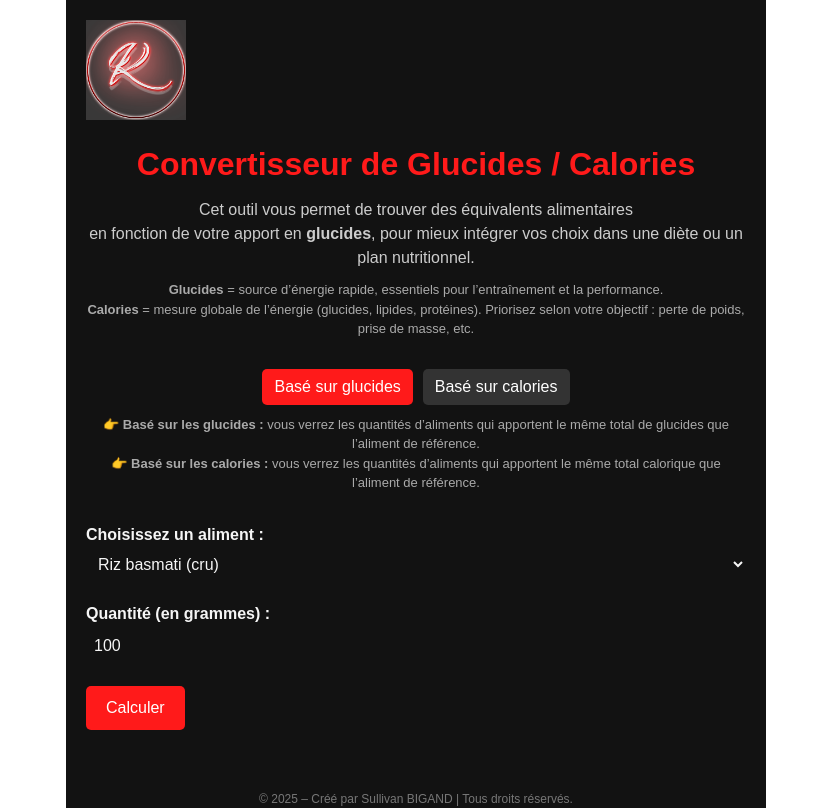
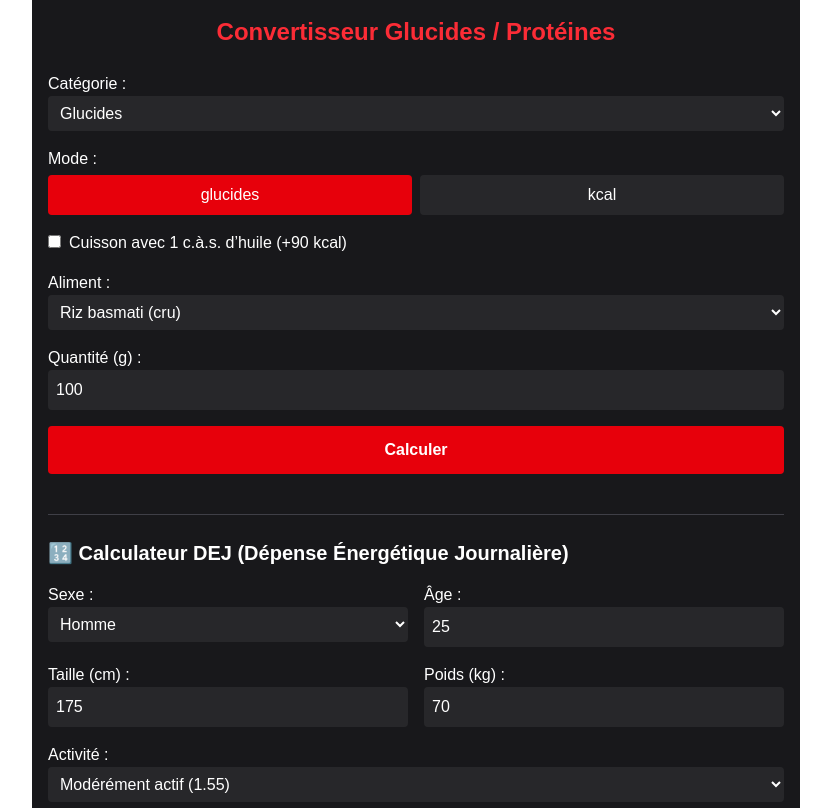
Before and after one commit to Krakitoo/convertisseur-glucides, a Next.js app: page / in a window 1280 px wide. Shown: the top 808 px of the page, without its empty margins (224-1055 px from the left). Built offline with nearby package versions, Linux system fonts and the light colour scheme.

Commit message:
mise à jour complète avec aliments + calculs corrigés

```diff
--- a/src/app/page.tsx
+++ b/src/app/page.tsx
@@ -8,6 +8,7 @@ type Aliment = {
   proteines: number;
   lipides: number;
   ratio: number;
+  categorie: 'glucide' | 'proteine';
 };
 
 type Resultat = {
@@ -21,155 +22,193 @@ type Resultat = {
 };
 
 const aliments: Record<string, Aliment> = {
-  "Riz basmati (cru)": { kcal: 353, glucides: 77.8, proteines: 7.7, lipides: 0.8, ratio: 3.2 },
-  "Riz complet (cru)": { kcal: 362, glucides: 76, proteines: 7.5, lipides: 2.2, ratio: 3.1 },
-  "Pâtes blé dur (crues)": { kcal: 353, glucides: 71, proteines: 12, lipides: 1.5, ratio: 2.5 },
-  "Pâtes complètes (crues)": { kcal: 348, glucides: 65, proteines: 13, lipides: 2.5, ratio: 2.4 },
-  "Lentilles vertes (crues)": { kcal: 352, glucides: 63.4, proteines: 24.6, lipides: 1.1, ratio: 2.7 },
-  "Lentilles corail (crues)": { kcal: 352, glucides: 63.4, proteines: 24.6, lipides: 1.1, ratio: 2.5 },
-  "Quinoa (cru)": { kcal: 358, glucides: 58.1, proteines: 14, lipides: 6.1, ratio: 2.5 },
-  "Pomme de terre (crue)": { kcal: 77, glucides: 17, proteines: 2, lipides: 0.1, ratio: 1.05 },
+  // Glucides
+  "Riz basmati (cru)": { kcal: 353, glucides: 77.8, proteines: 7.7, lipides: 0.8, ratio: 3.2, categorie: 'glucide' },
+  "Riz complet (cru)": { kcal: 362, glucides: 76, proteines: 7.5, lipides: 2.2, ratio: 3.1, categorie: 'glucide' },
+  "Pâtes blé dur (crues)": { kcal: 353, glucides: 71, proteines: 12, lipides: 1.5, ratio: 2.5, categorie: 'glucide' },
+  "Pâtes complètes (crues)": { kcal: 348, glucides: 65, proteines: 13, lipides: 2.5, ratio: 2.4, categorie: 'glucide' },
+  "Lentilles vertes (crues)": { kcal: 352, glucides: 63.4, proteines: 24.6, lipides: 1.1, ratio: 2.7, categorie: 'glucide' },
+  "Lentilles corail (crues)": { kcal: 352, glucides: 63.4, proteines: 24.6, lipides: 1.1, ratio: 2.5, categorie: 'glucide' },
+  "Quinoa (cru)": { kcal: 358, glucides: 58.1, proteines: 14, lipides: 6.1, ratio: 2.5, categorie: 'glucide' },
+  "Pomme de terre (crue)": { kcal: 77, glucides: 17, proteines: 2, lipides: 0.1, ratio: 1.05, categorie: 'glucide' },
+  "Patate douce (crue)": { kcal: 86, glucides: 20.1, proteines: 1.6, lipides: 0.1, ratio: 2.5, categorie: 'glucide' },
+  "Flocons d’avoine": { kcal: 367, glucides: 58.7, proteines: 13.5, lipides: 7, ratio: 2.1, categorie: 'glucide' },
+  "Semoule (crue)": { kcal: 360, glucides: 72, proteines: 11, lipides: 1.5, ratio: 2.7, categorie: 'glucide' },
+  "Boulgour (cru)": { kcal: 342, glucides: 76, proteines: 12.3, lipides: 1.8, ratio: 2.5, categorie: 'glucide' },
+  "Pain complet": { kcal: 247, glucides: 41.5, proteines: 8.4, lipides: 2.1, ratio: 1.0, categorie: 'glucide' },
+
+  // Protéines
+  "Blanc de poulet (cru)": { kcal: 110, glucides: 0, proteines: 23.5, lipides: 1.2, ratio: 1.0, categorie: 'proteine' },
+  "Escalope de dinde (crue)": { kcal: 105, glucides: 0, proteines: 24, lipides: 1.0, ratio: 1.0, categorie: 'proteine' },
+  "Steak haché 5% (cru)": { kcal: 133, glucides: 0, proteines: 21, lipides: 5, ratio: 1.0, categorie: 'proteine' },
+  "Steak haché 15% (cru)": { kcal: 211, glucides: 0, proteines: 18, lipides: 15, ratio: 1.0, categorie: 'proteine' },
+  "Oeuf entier (60g)": { kcal: 90, glucides: 0.6, proteines: 7.5, lipides: 6.5, ratio: 1.0, categorie: 'proteine' },
+  "Blanc d’oeuf (30g)": { kcal: 15, glucides: 0.2, proteines: 3.5, lipides: 0, ratio: 1.0, categorie: 'proteine' },
+  "Saumon (cru)": { kcal: 206, glucides: 0, proteines: 20, lipides: 13, ratio: 1.0, categorie: 'proteine' },
+  "Thon naturel (boîte)": { kcal: 113, glucides: 0, proteines: 25, lipides: 1, ratio: 1.0, categorie: 'proteine' },
+  "Cabillaud (cru)": { kcal: 82, glucides: 0, proteines: 18, lipides: 0.7, ratio: 1.0, categorie: 'proteine' },
+  "Crevettes (cuites)": { kcal: 90, glucides: 0.9, proteines: 19, lipides: 1, ratio: 1.0, categorie: 'proteine' }
 };
 
-export default function Home() {
+export default function Page() {
   const [aliment, setAliment] = useState("Riz basmati (cru)");
   const [quantite, setQuantite] = useState(100);
   const [resultats, setResultats] = useState<Resultat[]>([]);
-  const [mode, setMode] = useState<"glucides" | "kcal">("glucides");
+  const [categorie, setCategorie] = useState<'glucide' | 'proteine'>('glucide');
+  const [mode, setMode] = useState<'glucides' | 'kcal' | 'proteines'>('glucides');
+  const [avecHuile, setAvecHuile] = useState(false);
+  const [sexe, setSexe] = useState<'homme' | 'femme'>('homme');
+  const [age, setAge] = useState(25);
+  const [taille, setTaille] = useState(175);
+  const [poids, setPoids] = useState(70);
+  const [activite, setActivite] = useState(1.55);
+  const [dej, setDej] = useState<number | null>(null);
+
+  const alimentsFiltres = Object.entries(aliments).filter(([_, a]) => a.categorie === categorie);
 
   const calculer = () => {
     const ref = aliments[aliment];
-    const refValue = mode === "glucides"
-      ? (quantite * ref.glucides) / 100
-      : (quantite * ref.kcal) / 100;
+    const qRef = quantite;
+    const g = (qRef * ref.glucides) / 100;
+    const p = (qRef * ref.proteines) / 100;
+    const k = (qRef * ref.kcal) / 100;
+    const valeurRef = mode === 'glucides' ? g : mode === 'proteines' ? p : k;
 
-    const resultatsEquivalents = Object.entries(aliments).map(([nom, val]) => {
-      const qCrue = (refValue * 100) / (mode === "glucides" ? val.glucides : val.kcal);
+    const resultatsEquivalents = alimentsFiltres.map(([nom, val]) => {
+      const cible = mode === 'glucides' ? val.glucides : mode === 'proteines' ? val.proteines : val.kcal;
+      const qCrue = (valeurRef * 100) / cible;
       const qCuire = qCrue * val.ratio;
-      const glucides = (qCrue * val.glucides) / 100;
-      const prot = (qCrue * val.proteines) / 100;
-      const lip = (qCrue * val.lipides) / 100;
-      const kcal = (qCrue * val.kcal) / 100;
-
+      let g2 = (qCrue * val.glucides) / 100;
+      let p2 = (qCrue * val.proteines) / 100;
+      let l2 = (qCrue * val.lipides) / 100;
+      let k2 = (qCrue * val.kcal) / 100;
+      if (avecHuile) { l2 += 10; k2 += 90; }
       return {
         nom,
         qCrue: qCrue.toFixed(1),
         qCuire: qCuire.toFixed(1),
-        glucides: glucides.toFixed(1),
-        proteines: prot.toFixed(1),
-        lipides: lip.toFixed(1),
-        kcal: kcal.toFixed(1),
+        glucides: g2.toFixed(1),
+        proteines: p2.toFixed(1),
+        lipides: l2.toFixed(1),
+        kcal: k2.toFixed(1)
       };
     });
-
     setResultats(resultatsEquivalents);
   };
 
+  const calculerDEJ = () => {
+    const bmr = sexe === 'homme'
+      ? 10 * poids + 6.25 * taille - 5 * age + 5
+      : 10 * poids + 6.25 * taille - 5 * age - 161;
+    setDej(Math.round(bmr * activite));
+  };
+
   return (
-    <main style={{ maxWidth: 700, margin: "0 auto", padding: 20, fontFamily: "Arial, sans-serif", backgroundColor: "#121212", color: "#f5f5f5", minHeight: "100vh" }}>
-      <div style={{ textAlign: "center", marginBottom: 20 }}>
-        <img src="/image krakito.png" alt="Logo" width={100} height={100} />
-      </div>
+    <main className="max-w-3xl mx-auto p-4 text-white bg-zinc-900 min-h-screen">
+      <h1 className="text-2xl text-red-500 font-bold text-center mb-6">Convertisseur Glucides / Protéines</h1>
 
-      <h1 style={{ fontSize: "32px", fontWeight: "bold", textAlign: "center", marginBottom: 10, color: "#ff1a1a" }}>
-        Convertisseur de Glucides / Calories
-      </h1>
-
-      <p style={{ textAlign: "center", marginBottom: 10, color: "#ccc" }}>
-        Cet outil vous permet de trouver des équivalents alimentaires<br />
-        en fonction de votre apport en <strong>{mode === "glucides" ? "glucides" : "calories"}</strong>,
-        pour mieux intégrer vos choix dans une diète ou un plan nutritionnel.
-      </p>
-
-      <p style={{ textAlign: "center", marginBottom: 30, fontSize: 13, color: "#aaa" }}>
-        <strong>Glucides</strong> = source d’énergie rapide, essentiels pour l’entraînement et la performance.<br />
-        <strong>Calories</strong> = mesure globale de l’énergie (glucides, lipides, protéines). Priorisez selon votre objectif : perte de poids, prise de masse, etc.
-      </p>
-
-      <div style={{ textAlign: "center", marginBottom: 10 }}>
-        <button onClick={() => setMode("glucides")} style={{ marginRight: 10, backgroundColor: mode === "glucides" ? "#ff1a1a" : "#333", color: "white", padding: "6px 12px", border: "none", borderRadius: 5 }}>
-          Basé sur glucides
-        </button>
-        <button onClick={() => setMode("kcal")} style={{ backgroundColor: mode === "kcal" ? "#ff1a1a" : "#333", color: "white", padding: "6px 12px", border: "none", borderRadius: 5 }}>
-          Basé sur calories
-        </button>
-      </div>
-
-      <p style={{ textAlign: "center", marginBottom: 30, fontSize: 13, color: "#aaa" }}>
-        👉 <strong>Basé sur les glucides :</strong> vous verrez les quantités d’aliments qui apportent le même total de glucides que l’aliment de référence.<br />
-        👉 <strong>Basé sur les calories :</strong> vous verrez les quantités d’aliments qui apportent le même total calorique que l’aliment de référence.
-      </p>
-
-      <div style={{ marginBottom: 20 }}>
-        <label><strong>Choisissez un aliment :</strong></label><br />
-        <select value={aliment} onChange={(e) => setAliment(e.target.value)} style={{ width: "100%", padding: 8 }}>
-          {Object.keys(aliments).map((nom) => (
-            <option key={nom} value={nom}>{nom}</option>
-          ))}
+      <div className="mb-4">
+        <label>Catégorie :</label>
+        <select value={categorie} onChange={(e) => {
+          const c = e.target.value as 'glucide' | 'proteine';
+          setCategorie(c);
+          setMode(c === 'glucide' ? 'glucides' : 'proteines');
+        }} className="w-full p-2 bg-zinc-800 rounded">
+          <option value="glucide">Glucides</option>
+          <option value="proteine">Viandes / Poissons</option>
         </select>
       </div>
 
-      <div style={{ marginBottom: 20 }}>
-        <label><strong>Quantité (en grammes) :</strong></label><br />
-        <input
-          type="number"
-          value={quantite}
-          onChange={(e) => setQuantite(Number(e.target.value))}
-          style={{ width: "100%", padding: 8 }}
-        />
+      <div className="mb-4">
+        <label>Mode :</label>
+        <div className="flex gap-2 mt-1">
+          {(categorie === 'glucide' ? ['glucides', 'kcal'] : ['proteines', 'kcal']).map((m) => (
+            <button key={m} onClick={() => setMode(m as any)} className={`flex-1 p-2 rounded ${mode === m ? 'bg-red-600' : 'bg-zinc-800'}`}>{m}</button>
+          ))}
+        </div>
       </div>
 
-      <button
-        onClick={calculer}
-        style={{
-          backgroundColor: "#ff1a1a",
-          color: "white",
-          padding: "10px 20px",
-          border: "none",
-          borderRadius: 5,
-          cursor: "pointer",
-          fontSize: "16px",
-        }}
-      >
-        Calculer
-      </button>
+      <div className="mb-4">
+        <label><input type="checkbox" checked={avecHuile} onChange={() => setAvecHuile(!avecHuile)} className="mr-2" />Cuisson avec 1 c.à.s. d’huile (+90 kcal)</label>
+      </div>
+
+      <div className="mb-4">
+        <label>Aliment :</label>
+        <select value={aliment} onChange={(e) => setAliment(e.target.value)} className="w-full p-2 bg-zinc-800 rounded">
+          {alimentsFiltres.map(([nom]) => <option key={nom} value={nom}>{nom}</option>)}
+        </select>
+      </div>
+
+      <div className="mb-4">
+        <label>Quantité (g) :</label>
+        <input type="number" value={quantite} onChange={(e) => setQuantite(Number(e.target.value))} className="w-full p-2 rounded bg-zinc-800" />
+      </div>
+
+      <button onClick={calculer} className="w-full p-3 bg-red-600 rounded font-bold text-white">Calculer</button>
 
       {resultats.length > 0 && (
-        <div style={{ marginTop: 40 }}>
-          <h2 style={{ fontSize: "24px", fontWeight: "bold" }}>
-            Résultats équivalents ({mode === "glucides" ? "glucides" : "calories"})
-          </h2>
+        <div className="mt-8">
+          <h2 className="text-xl font-bold mb-4">Résultats équivalents ({mode})</h2>
           {resultats.map((res) => (
-            <div
-              key={res.nom}
-              style={{
-                border: "1px solid #333",
-                borderRadius: 8,
-                padding: 15,
-                marginBottom: 15,
-                backgroundColor: "#1e1e1e",
-              }}
-            >
+            <div key={res.nom} className="mb-4 p-4 rounded bg-zinc-800 border border-zinc-700">
               <strong>{res.nom}</strong><br />
-              Quantité crue équivalente : {res.qCrue} g<br />
-              Quantité cuite équivalente : {res.qCuire} g<br />
-              Glucides : {res.glucides} g<br />
-              Protéines : {res.proteines} g<br />
-              Lipides : {res.lipides} g<br />
-              Kcal : {res.kcal}
+              Quantité crue : {res.qCrue} g<br />
+              Quantité cuite : {res.qCuire} g<br />
+              Glucides : {res.glucides} g – Protéines : {res.proteines} g<br />
+              Lipides : {res.lipides} g – Kcal : {res.kcal}
             </div>
           ))}
         </div>
       )}
 
-      <footer style={{ marginTop: 60, textAlign: "center", fontSize: 12, color: "#777" }}>
-        <p>© 2025 – Créé par Sullivan BIGAND | Tous droits réservés.</p>
-        <p><a href="https://ciqual.anses.fr/" target="_blank" rel="noopener noreferrer" style={{ color: "#ff1a1a" }}>
-          Données issues de la table officielle Ciqual (ANSES)
-        </a></p>
-        <p><a href="https://www.instagram.com/krakitooo/" target="_blank" rel="noopener noreferrer" style={{ color: "#ff1a1a" }}>
-          Suis-moi sur Instagram : @krakitooo
-        </a></p>
+      <div className="mt-10 border-t border-zinc-700 pt-6">
+        <h2 className="text-xl font-bold mb-4">🔢 Calculateur DEJ (Dépense Énergétique Journalière)</h2>
+        <div className="grid sm:grid-cols-2 gap-4">
+          <div>
+            <label>Sexe :</label>
+            <select value={sexe} onChange={(e) => setSexe(e.target.value as any)} className="w-full p-2 rounded bg-zinc-800">
+              <option value="homme">Homme</option>
+              <option value="femme">Femme</option>
+            </select>
+          </div>
+          <div>
+            <label>Âge :</label>
+            <input type="number" value={age} onChange={(e) => setAge(Number(e.target.value))} className="w-full p-2 rounded bg-zinc-800" />
+          </div>
+          <div>
+            <label>Taille (cm) :</label>
+            <input type="number" value={taille} onChange={(e) => setTaille(Number(e.target.value))} className="w-full p-2 rounded bg-zinc-800" />
+          </div>
+          <div>
+            <label>Poids (kg) :</label>
+            <input type="number" value={poids} onChange={(e) => setPoids(Number(e.target.value))} className="w-full p-2 rounded bg-zinc-800" />
+          </div>
+          <div className="sm:col-span-2">
+            <label>Activité :</label>
+            <select value={activite} onChange={(e) => setActivite(Number(e.target.value))} className="w-full p-2 rounded bg-zinc-800">
+              <option value={1.2}>Sédentaire (1.2)</option>
+              <option value={1.375}>Légèrement actif (1.375)</option>
+              <option value={1.55}>Modérément actif (1.55)</option>
+              <option value={1.725}>Très actif (1.725)</option>
+              <option value={1.9}>Extrêmement actif (1.9)</option>
+            </select>
+          </div>
+        </div>
+        <button onClick={calculerDEJ} className="w-full mt-4 p-3 bg-red-600 rounded font-bold text-white">Calculer ma DEJ</button>
+        {dej && (
+          <p className="mt-4 text-center">✨ Ta DEJ estimée : <strong>{dej} kcal</strong></p>
+        )}
+
+        <div className="mt-4 text-sm text-zinc-400">
+          <p><strong>Le métabolisme de base (BMR)</strong> est l’énergie que ton corps dépense au repos.</p>
+          <p><strong>La DEJ</strong> est le BMR multiplié par ton niveau d’activité. Elle représente ce que tu dépenses chaque jour en énergie totale.</p>
+        </div>
+      </div>
+
+      <footer className="mt-10 text-center text-sm text-zinc-500">
+        <p>© 2025 – Créé par Sullivan BIGAND</p>
+        <p><a href="https://ciqual.anses.fr/" target="_blank" className="text-red-500 underline">Source : CIQUAL ANSES</a></p>
+        <p><a href="https://www.instagram.com/krakitooo/" target="_blank" className="text-red-500 underline">Insta : @krakitooo</a></p>
       </footer>
     </main>
   );
```
